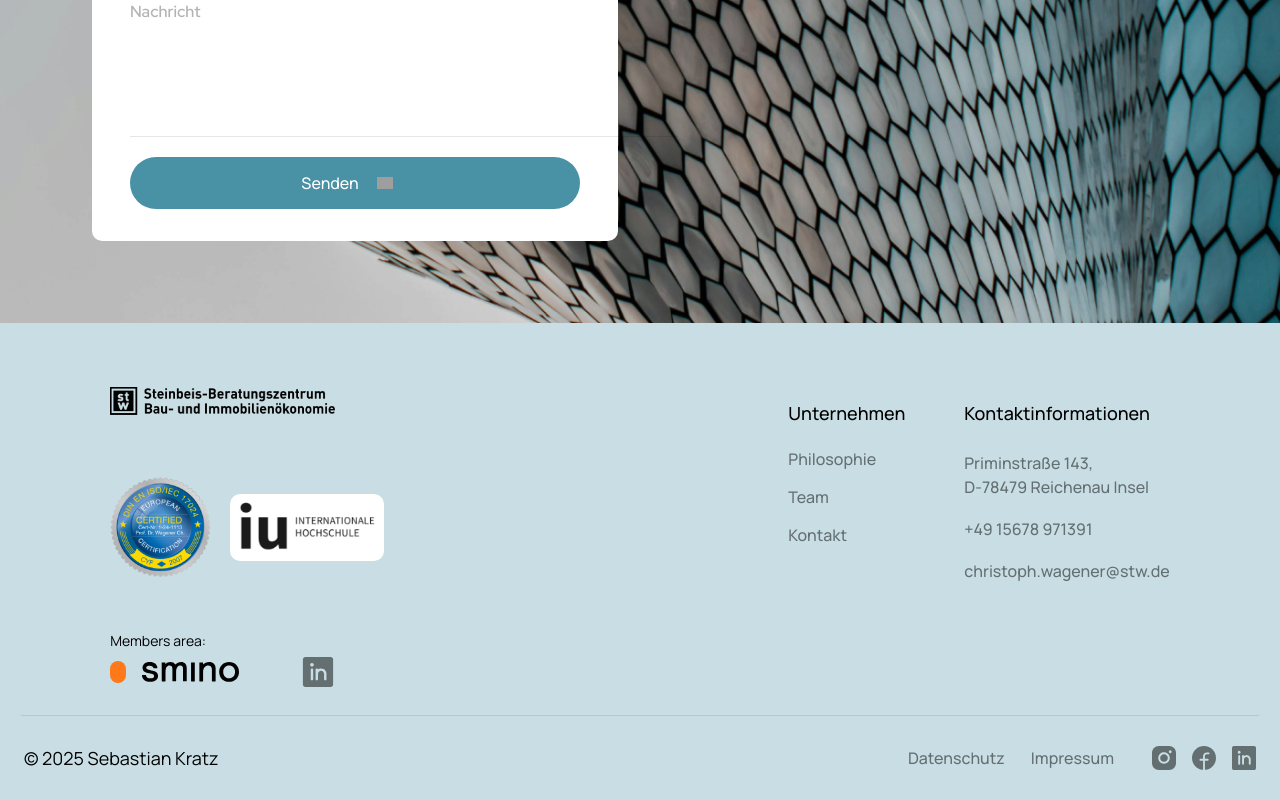
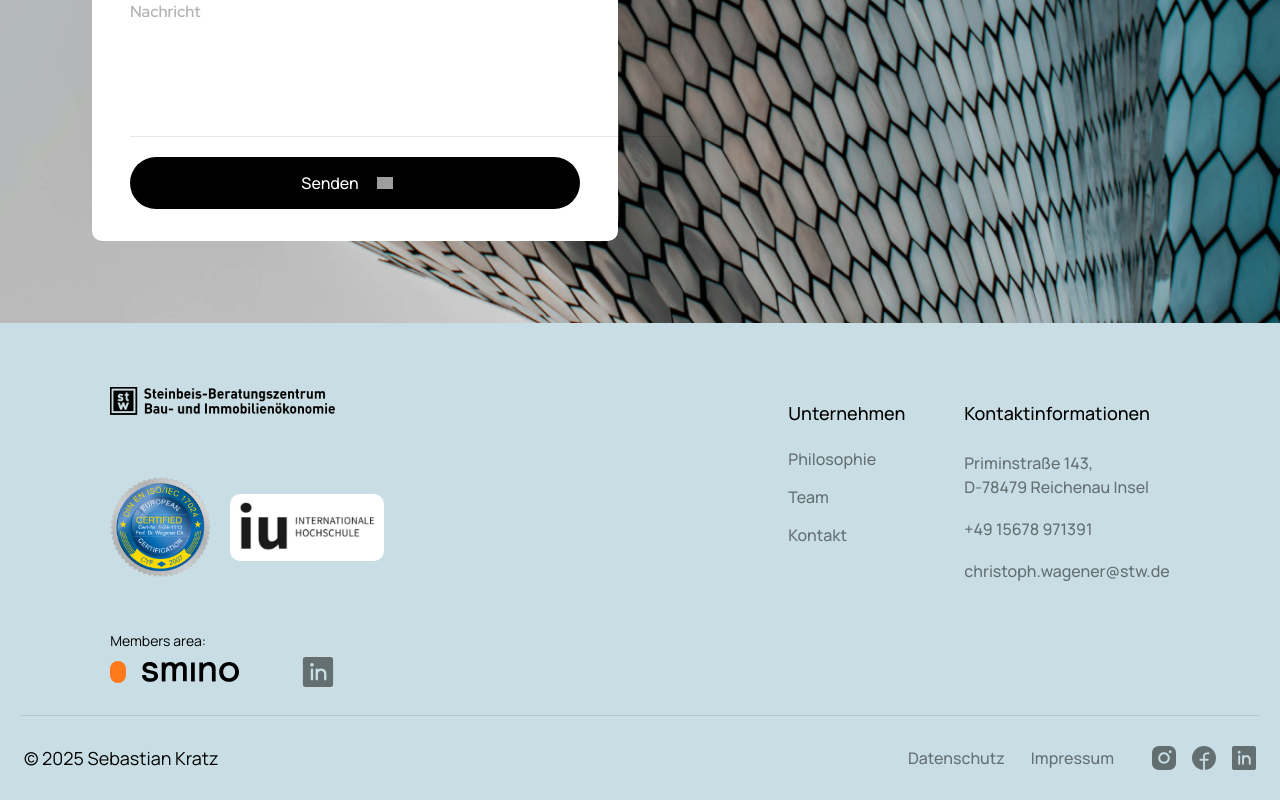
Before and after one commit to Jorxas/Steinbeis, a Next.js app: page / in a window 1280 px wide. Shown: the part 7316-8116 px from the top of the page. Built offline with nearby package versions, Linux system fonts and the light colour scheme; grey boxes are pictures that could not be loaded.

Commit message:
Footer-Komponente aktualisieren: Button-Variante von primary auf dark ändern.

```diff
--- a/src/components/common/Footer.jsx
+++ b/src/components/common/Footer.jsx
@@ -120,7 +120,7 @@ const Footer = () => {
                       position="relative"
                       layout_gap="gap-[10px]"
                       margin=""
-                      variant="primary"
+                      variant="dark"
                       size="medium"
                       onClick={handleSubmit}
                     >
```
